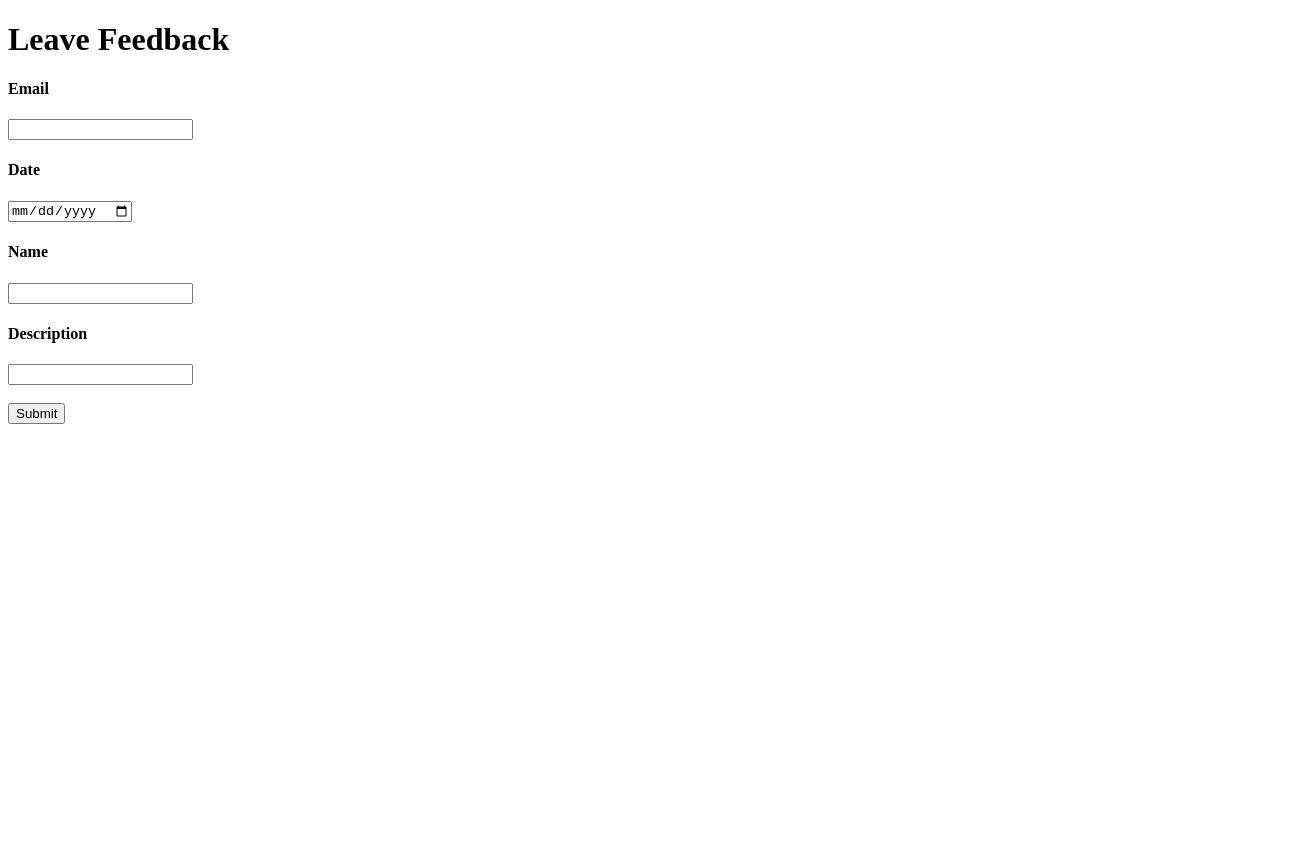
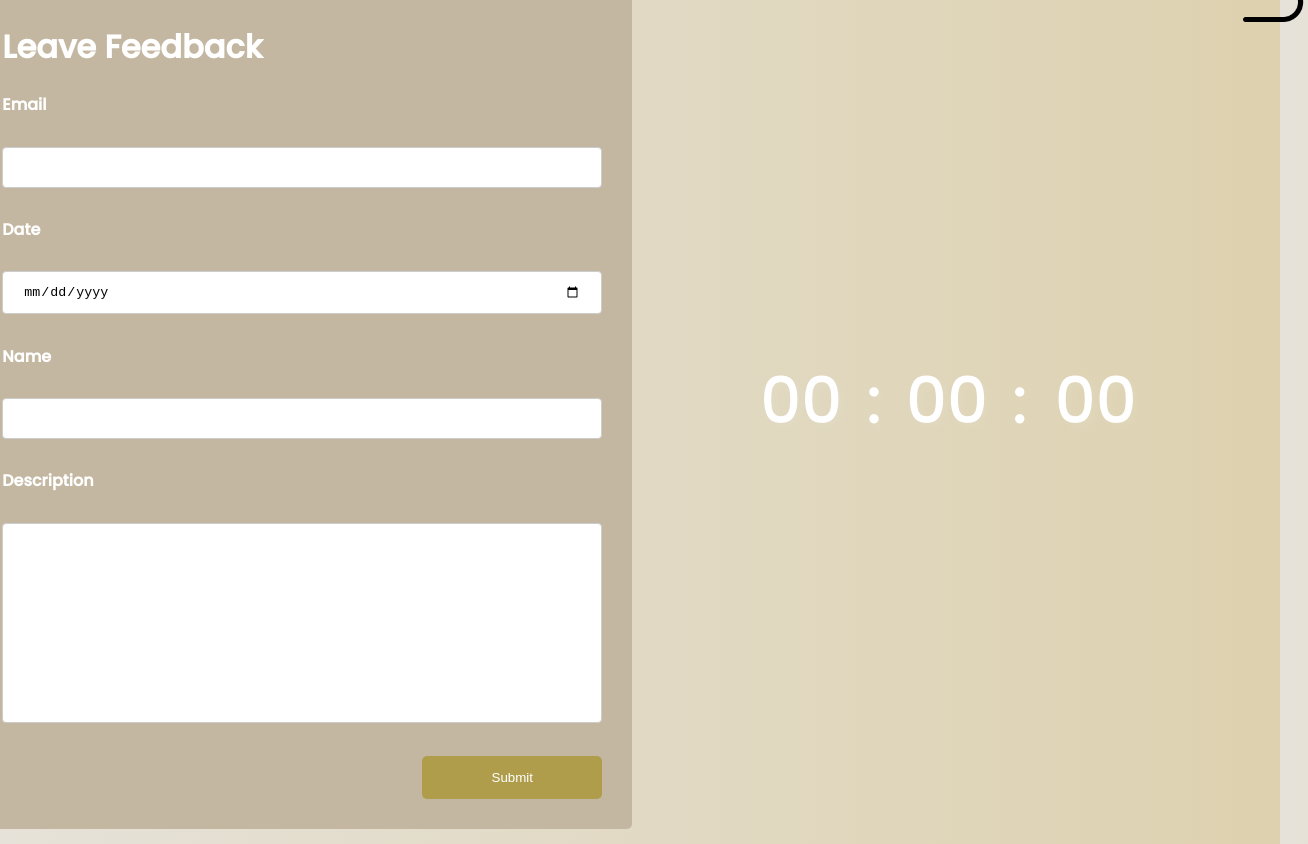
Before and after one commit to NathanielB15/portfolio-website, a plain HTML site: page database.html in a window 1280 px wide. Shown: the whole page, 1308 px wide, since content can reach past the window. Before the commit the page ends 800 px from the top, so only its background shows below. Drawn offline with Linux system fonts and the light colour scheme.

Commit message:
Feedback page
Implementing small changes to feedback page

```diff
--- a/database.html
+++ b/database.html
@@ -4,8 +4,8 @@
     <meta charset="UTF-8">
     <meta name="viewport" content="width=device-width, initial-scale=1.0">
     <title>Feedback</title>
-    <link rel="stylesheet" href="databaseStyle.css" />
-    <script src="database.js" type="module"></script>
+    <link rel="stylesheet" href="styles/databaseStyle.css" />
+    <script src="logic/database.js" type="module" defer></script>
 </head>
 <body>
     <div id="enterDetails">
@@ -23,7 +23,24 @@
         <h4>Description</h4>
         <input id="enterDescription" type="text" name="description"> <br><br>
 
-        <button id="submit">Submit</button>
+        <button class="submit">Submit</button>
+    </div>
+
+    <div class="clock">
+        <span id="hours">00</span>
+        <span>:</span>
+        <span id="minutes">00</span>
+        <span>:</span>
+        <span id="seconds">00</span>
+        <span id="ampm"></span>
+    </div>
+
+    <div class="backLogo">
+        <img
+            src="./assets/backArrow.png"
+            class="icon"
+            onclick="location.href='./#contact'"
+        />
     </div>
 </body>
 </html>
--- a/database.js
+++ b/logic/database.js
@@ -51,3 +51,29 @@
 }
 
 submitBtn.addEventListener('click', SubmitData);
+
+// TIMER
+
+function updateTime() {
+  const now = new Date();
+  let hours = now.getHours();
+  let minutes = now.getMinutes();
+  let seconds = now.getSeconds();
+  let ampm = hours >= 12 ? "PM" : "AM";
+
+  hours = hours % 12;
+  hours = hours ? hours : 12;
+
+  hours = hours < 10 ? "0" + hours : hours;
+  minutes = minutes < 10 ? "0" + minutes : minutes;
+  seconds = seconds < 10 ? "0" + seconds : seconds;
+
+  document.getElementById("hours").textContent = hours;
+  document.getElementById("minutes").textContent = minutes;
+  document.getElementById("seconds").textContent = seconds;
+  document.getElementById("ampm").textContent = ampm;
+}
+
+setInterval(updateTime, 1000);
+
+updateTime();
--- /dev/null
+++ b/styles/databaseStyle.css
@@ -0,0 +1,88 @@
+@import url("https://fonts.googleapis.com/css2?family=Poppins:wght@500&display=swap");
+
+body {
+  background: linear-gradient(to right, #e6e2d9, #ddd1af);
+  font-family: "Poppins", sans-serif;
+  color: white;
+  display: flex;
+  justify-content: center;
+  align-items: center;
+  height: 100vh;
+  margin: 0;
+}
+
+.clock {
+  font-size: 4rem;
+  text-shadow: 0.25rem 0.25rem 0.6rem rgba(255, 255, 255, 0.1);
+  display: flex;
+  gap: 1.5rem;
+  text-align: center;
+  margin-right: 5%;
+}
+
+#seconds {
+  min-width: 5.5rem;
+}
+
+input[type=text], select {
+    width: 100%;
+    padding: 12px 20px;
+    margin: 8px 0;
+    display: inline-block;
+    border: 1px solid #ccc;
+    border-radius: 4px;
+    box-sizing: border-box;
+}
+
+input[type=email], select {
+    width: 100%;
+    padding: 12px 20px;
+    margin: 8px 0;
+    display: inline-block;
+    border: 1px solid #ccc;
+    border-radius: 4px;
+    box-sizing: border-box;
+}
+
+input[type=date], select {
+    width: 100%;
+    padding: 12px 20px;
+    margin: 8px 0;
+    display: inline-block;
+    border: 1px solid #ccc;
+    border-radius: 4px;
+    box-sizing: border-box;
+}
+
+#enterDetails {
+    border-radius: 5px;
+    background-color: #c4b7a1;
+    padding: 30px;
+    margin-right: 10%;
+}
+
+#enterDescription{
+    height: 200px;
+    width: 600px;
+}
+
+.submit{
+  width: 30%;
+  background-color: #af9d4c;
+  color: white;
+  padding: 14px 20px;
+  border: none;
+  border-radius: 5px;
+  cursor: pointer;
+  margin-left: 70%;
+  }
+
+.submit:hover{
+    background-color: #a09e45;
+}
+
+.icon {
+    cursor: pointer;
+    height: 5rem;
+    padding-bottom: 50rem;
+  }
--- a/style.css
+++ b/styles/style.css
@@ -9,7 +9,7 @@
 
 body {
   font-family: "Poppins", sans-serif;
-  background-color: rgb(252, 240, 226);
+  background-color: rgb(248, 239, 229);
 }
 
 html {
```
Also changed, not shown: index.html (+3 -3 lines), assets/backArrow.png (added), logic/script.js (renamed from script.js), styles/mediaqueries.css (renamed from mediaqueries.css).
